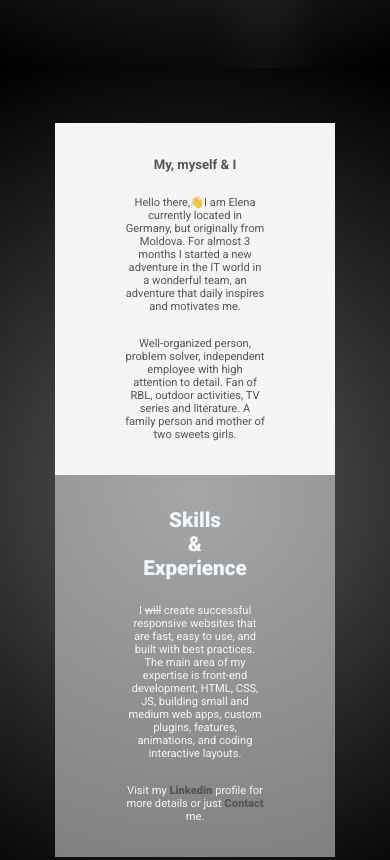
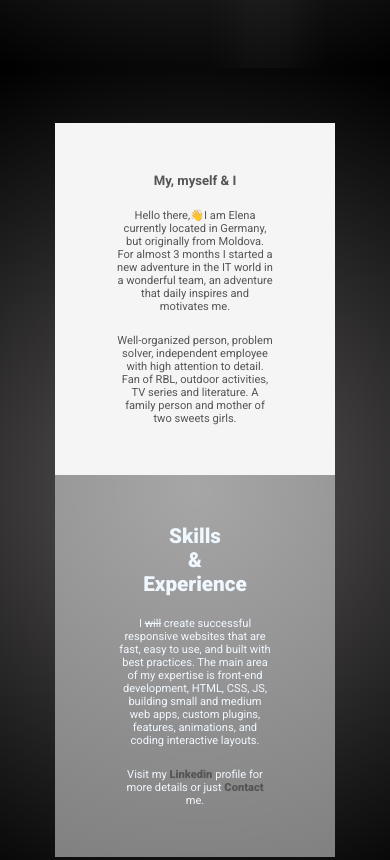
Before and after one commit to elenaRotari/finalProject-UIB, a website: page index.html in a window 390 px wide. Shown: the part 1620-2480 px from the top of the page. Drawn offline with Linux system fonts and the light colour scheme.

Commit message:
mobile first changed

```diff
--- a/sass/_aboutme.scss
+++ b/sass/_aboutme.scss
@@ -25,9 +25,9 @@
         flex-direction: column;
         justify-content: center;
         align-items: center;
-        padding: calc(var.$spacer + 3vw);
+        padding: calc(var.$spacer/2 + 3vw);
 
-        gap: calc(var.$spacer + 2vw);
+        gap: calc(var.$spacer + 1.2vw);
         width: 70%;
         h1 {
           font-size: calc(var.$spacer / 3 + 2vw);
@@ -85,9 +85,9 @@
         flex-direction: column;
         justify-content: center;
         align-items: center;
-        padding: calc(var.$spacer + 3vw);
+        padding: calc(var.$spacer/2 + 3vw);
 
-        gap: calc(var.$spacer + 2vw);
+        gap: calc(var.$spacer + 1.2vw);
         h1 {
           font-size: calc(var.$spacer + 1.2vw);
           font-weight: 800;
```
Also changed, not shown: css/style.css.
